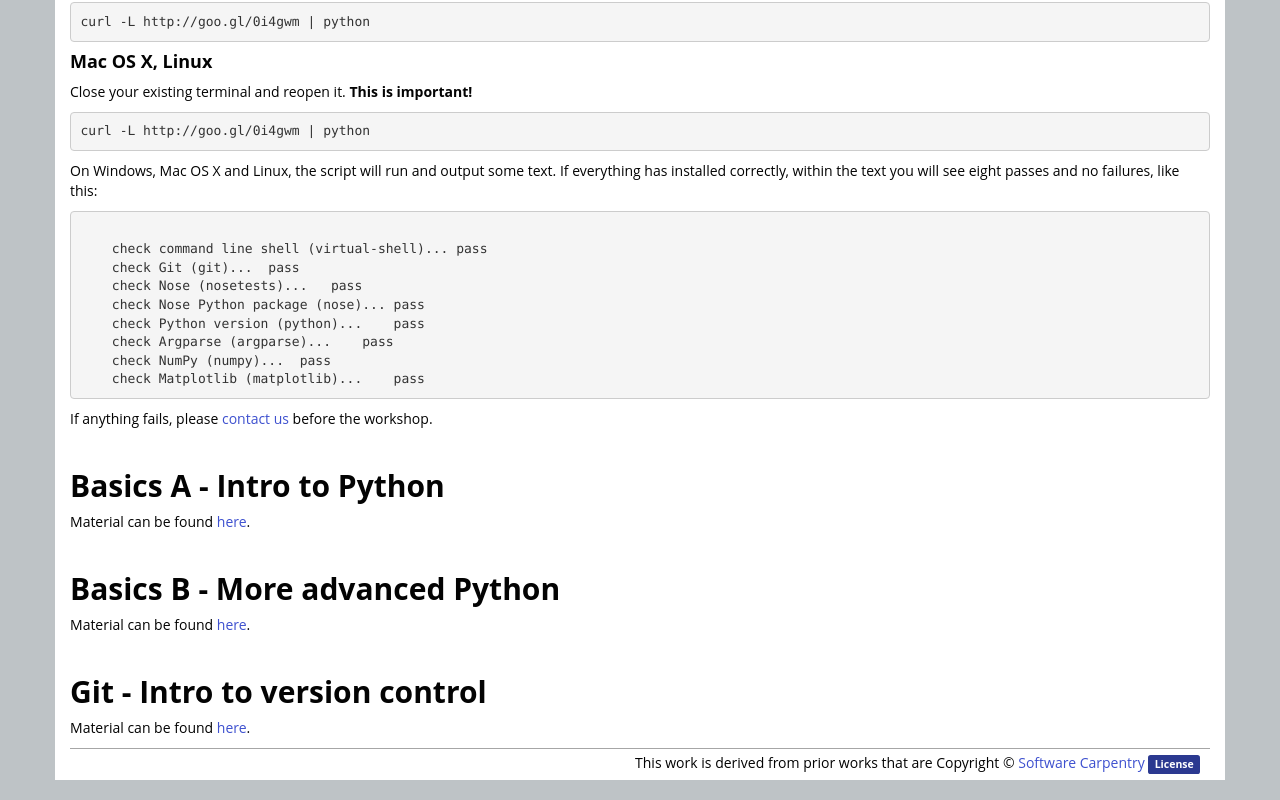
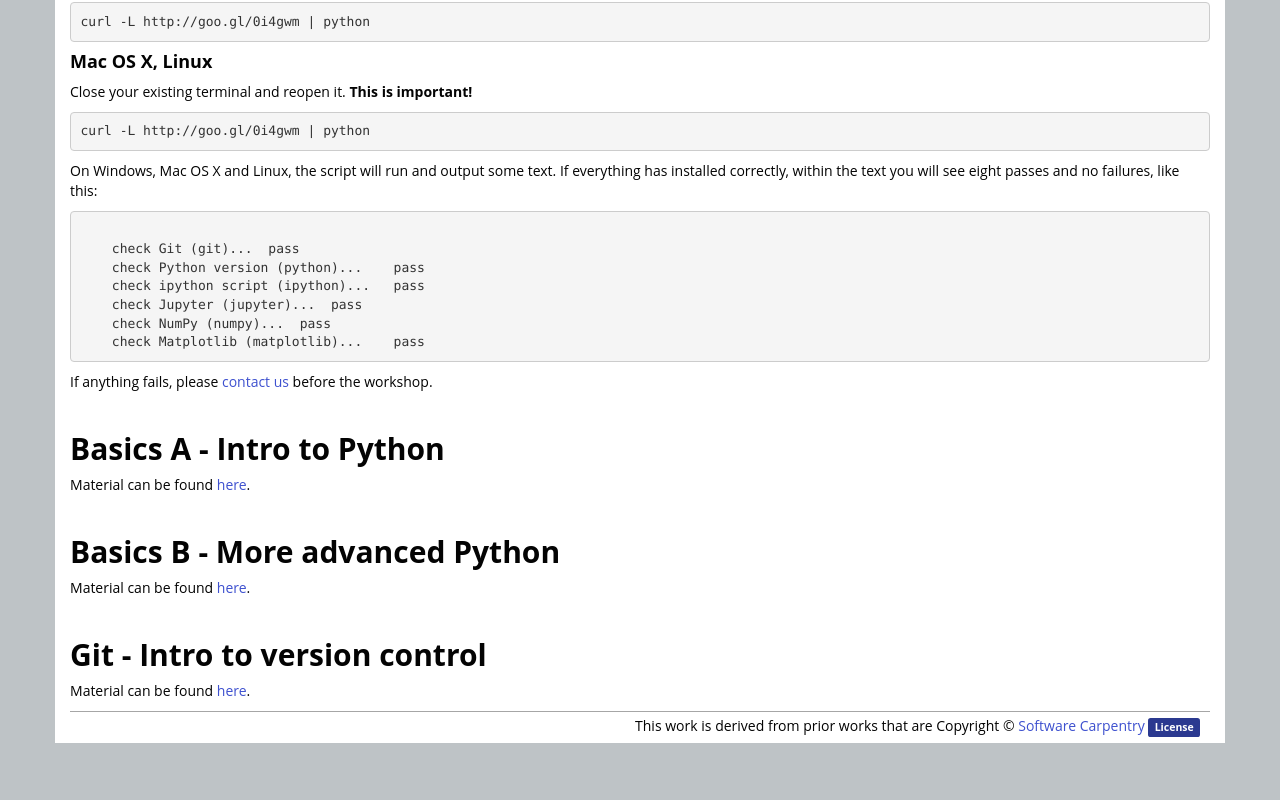
Before and after one commit to ngcm/summer-academy-2016-basics, a plain HTML site: page index.html in a window 1280 px wide. Shown: the part 1918-2718 px from the top of the page. After the commit the page ends 2681 px from the top, so only its background shows below. Drawn offline with nearby package versions, Linux system fonts and the light colour scheme.

Commit message:
changed example output for check script

```diff
--- a/index.html
+++ b/index.html
@@ -85,12 +85,10 @@
       <pre class="code"><code>curl -L http://goo.gl/0i4gwm | python</code></pre>
       <p>On Windows, Mac OS X and Linux, the script will run and output some text. If everything has installed correctly, within the text you will see eight passes and no failures, like this:</p>
       <pre class="code"><code>
-    check command line shell (virtual-shell)... pass
     check Git (git)...  pass
-    check Nose (nosetests)...   pass
-    check Nose Python package (nose)... pass
     check Python version (python)...    pass
-    check Argparse (argparse)...    pass
+    check ipython script (ipython)...   pass
+    check Jupyter (jupyter)...  pass
     check NumPy (numpy)...  pass
     check Matplotlib (matplotlib)...    pass</code></pre>
       <p>If anything fails, please <a href="mailto:jdg1g14@soton.ac.uk?Subject=Summer_Academy_Help"> contact us</a> before the workshop.</p>
```
